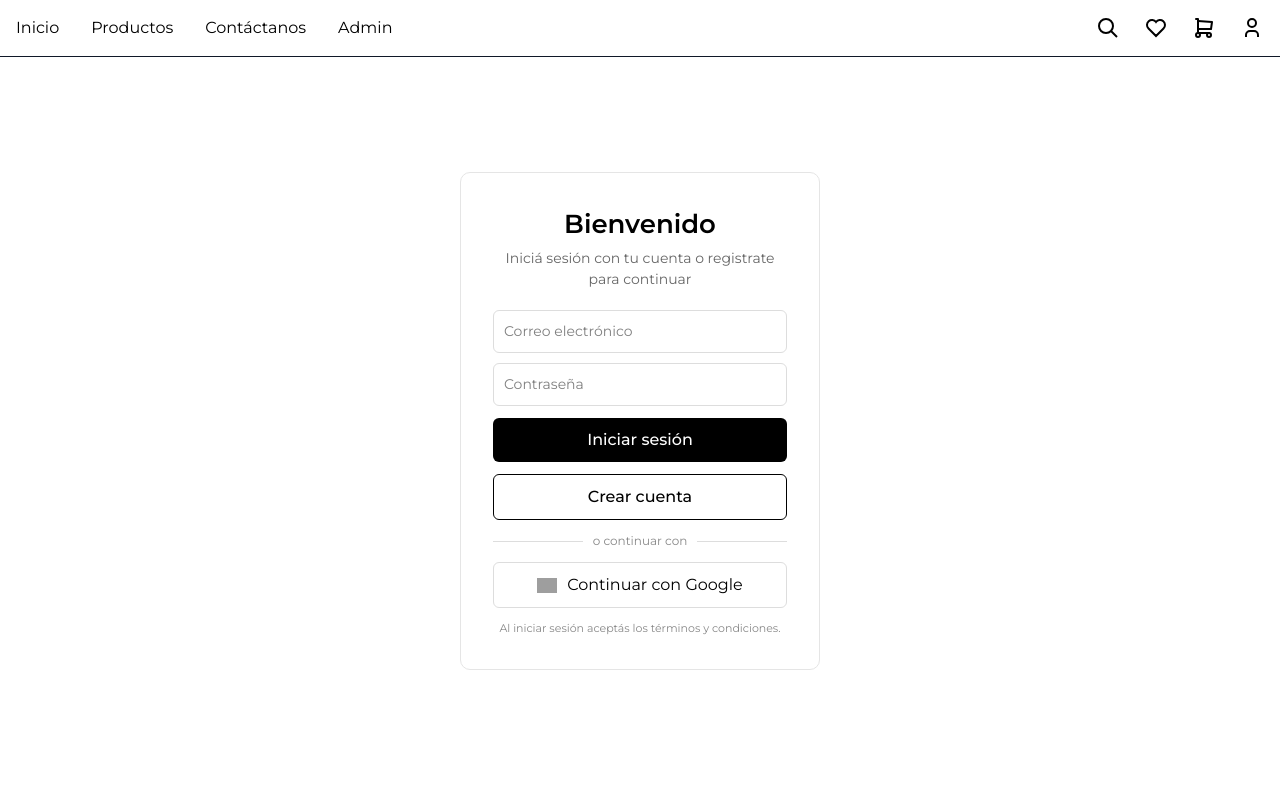
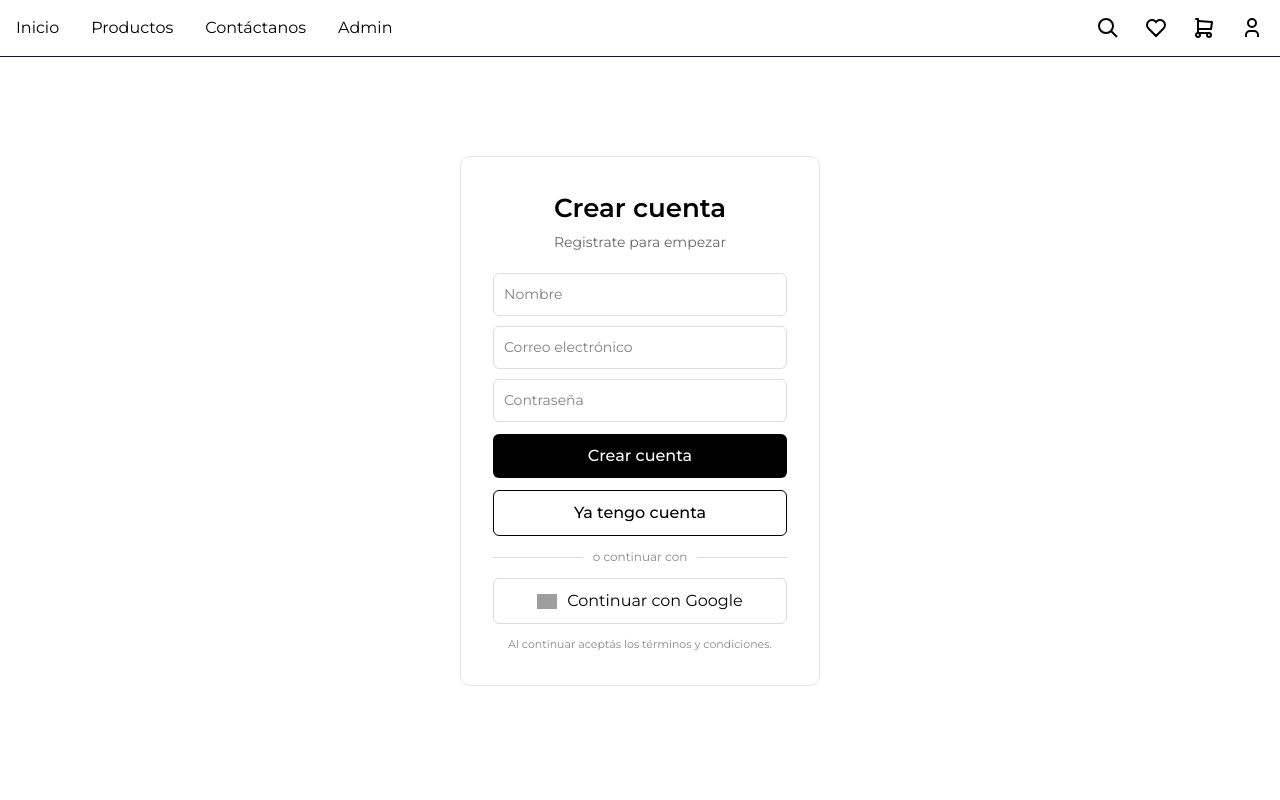
Before and after one commit to EzeeRL/tienda-costa, a Next.js app: page /login in a window 1280 px wide. Both pictures are taken after a click on the button "Crear cuenta". Shown: the top 800 px of the page. Built offline with nearby package versions, Linux system fonts and the light colour scheme; no server answers; grey boxes are pictures that could not be loaded.

Commit message:
conexion con loguin de usuarios

```diff
--- /dev/null
+++ b/app/lib/api/auth.js
@@ -0,0 +1,44 @@
+const API_URL = "https://tienda-ramos.vercel.app/";
+
+// 🔐 LOGIN
+export async function loginUser({ email, password }) {
+  const res = await fetch(`${API_URL}api/login`, {
+    method: "POST",
+    headers: {
+      "Content-Type": "application/json",
+    },
+    body: JSON.stringify({ email, password }),
+  });
+
+  const data = await res.json();
+
+  if (!res.ok) {
+    throw new Error(data.error || "Error al iniciar sesión");
+  }
+
+  return data;
+}
+
+// 🆕 REGISTER
+export async function registerUser({ name, email, password }) {
+  const res = await fetch(`${API_URL}api/users`, {
+    method: "POST",
+    headers: {
+      "Content-Type": "application/json",
+    },
+    body: JSON.stringify({
+      name,
+      email,
+      password,
+      photo: "",
+    }),
+  });
+
+  const data = await res.json();
+
+  if (!res.ok) {
+    throw new Error(data.error || "Error al registrarse");
+  }
+
+  return data;
+}
--- a/app/login/page.tsx
+++ b/app/login/page.tsx
@@ -1,27 +1,68 @@
 "use client";
 
-import { signIn, useSession } from "next-auth/react";
+import { signIn } from "next-auth/react";
 import { useRouter } from "next/navigation";
-import { useEffect } from "react";
+import { useState } from "react";
 import Image from "next/image";
 import Header from "../components/header";
 import "./login.css";
+import { loginUser, registerUser } from "../lib/api/auth";
+
+// 🔥 tipos
+type FormType = {
+  name: string;
+  email: string;
+  password: string;
+};
 
 export default function LoginPage() {
-  const { status } = useSession();
   const router = useRouter();
 
-  useEffect(() => {
-    if (status === "authenticated") router.push("/");
-  }, [status, router]);
+  const [isRegister, setIsRegister] = useState<boolean>(false);
+  const [loading, setLoading] = useState<boolean>(false);
 
-  if (status === "loading") {
-    return (
-      <div className="min-h-screen flex items-center justify-center">
-        <div className="w-6 h-6 border-2 border-black border-t-transparent rounded-full animate-spin" />
-      </div>
-    );
-  }
+  const [form, setForm] = useState<FormType>({
+    name: "",
+    email: "",
+    password: "",
+  });
+
+  // 🔥 setter tipado
+  const set = (k: keyof FormType, v: string) =>
+    setForm((prev) => ({ ...prev, [k]: v }));
+
+  // 🔐 submit
+  const handleSubmit = async () => {
+    try {
+      setLoading(true);
+
+      if (isRegister) {
+        await registerUser(form);
+        alert("Usuario creado correctamente");
+
+        // auto login
+        await loginUser({
+          email: form.email,
+          password: form.password,
+        });
+      } else {
+        await loginUser({
+          email: form.email,
+          password: form.password,
+        });
+      }
+
+      router.push("/");
+    } catch (err) {
+      if (err instanceof Error) {
+        alert(err.message);
+      } else {
+        alert("Error desconocido");
+      }
+    } finally {
+      setLoading(false);
+    }
+  };
 
   return (
     <>
@@ -31,31 +72,67 @@ export default function LoginPage() {
         <div className="container-card-login">
           {/* encabezado */}
           <div className="container-sup">
-            <h1 className="title">Bienvenido</h1>
+            <h1 className="title">
+              {isRegister ? "Crear cuenta" : "Bienvenido"}
+            </h1>
+
             <p className="subtitle">
-              Iniciá sesión con tu cuenta o registrate para continuar
+              {isRegister
+                ? "Registrate para empezar"
+                : "Iniciá sesión con tu cuenta"}
             </p>
           </div>
 
           {/* formulario */}
           <div className="container-login">
             <div className="container-inputs">
+              {/* nombre solo en register */}
+              {isRegister && (
+                <input
+                  type="text"
+                  placeholder="Nombre"
+                  className="inputs"
+                  value={form.name}
+                  onChange={(e) => set("name", e.target.value)}
+                />
+              )}
+
               <input
                 type="email"
                 placeholder="Correo electrónico"
                 className="inputs"
+                value={form.email}
+                onChange={(e) => set("email", e.target.value)}
               />
 
               <input
                 type="password"
                 placeholder="Contraseña"
                 className="inputs"
+                value={form.password}
+                onChange={(e) => set("password", e.target.value)}
               />
             </div>
 
-            <button className="button-login">Iniciar sesión</button>
+            <button
+              onClick={handleSubmit}
+              className="button-login"
+              disabled={loading}
+            >
+              {loading
+                ? "Cargando..."
+                : isRegister
+                ? "Crear cuenta"
+                : "Iniciar sesión"}
+            </button>
 
-            <button className="button-register">Crear cuenta</button>
+            {/* toggle */}
+            <button
+              onClick={() => setIsRegister(!isRegister)}
+              className="button-register"
+            >
+              {isRegister ? "Ya tengo cuenta" : "Crear cuenta"}
+            </button>
 
             {/* separador */}
             <div className="divider">
@@ -74,7 +151,7 @@ export default function LoginPage() {
             </button>
 
             <p className="terms">
-              Al iniciar sesión aceptás los términos y condiciones.
+              Al continuar aceptás los términos y condiciones.
             </p>
           </div>
         </div>
```
